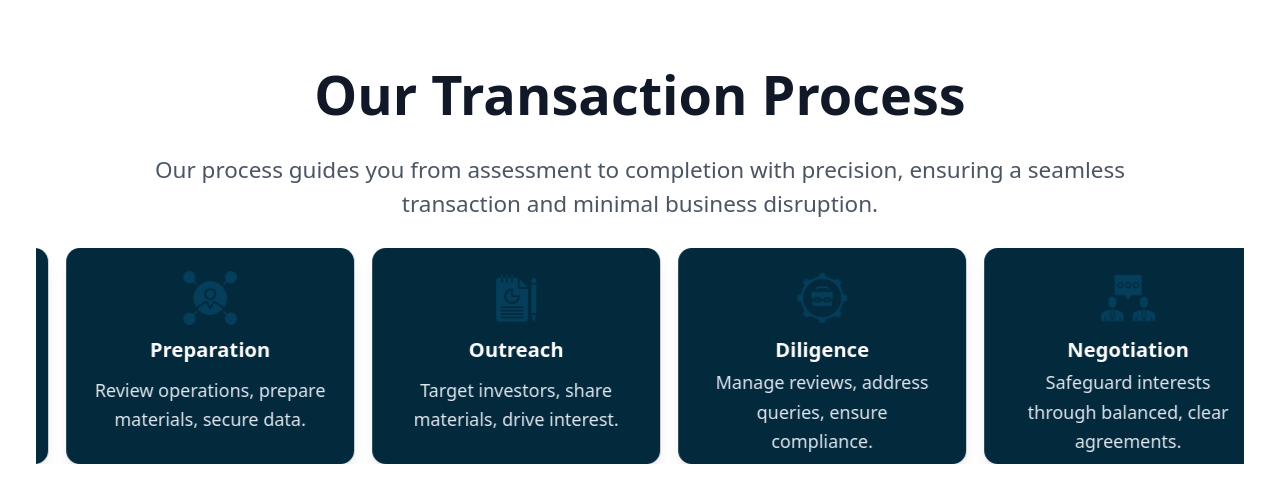
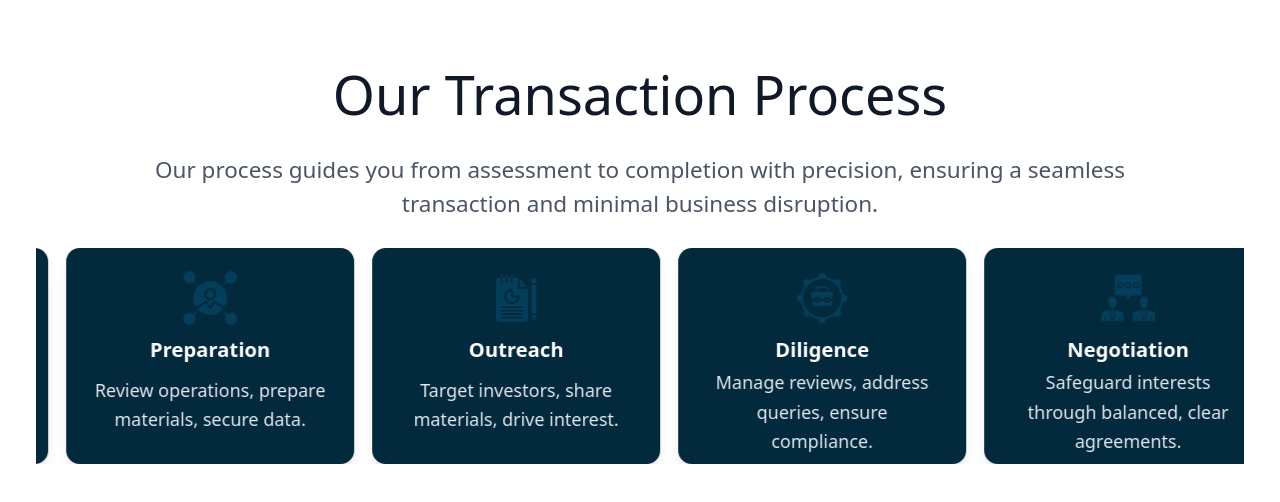
Before and after one commit to arpitnexuses/intellectus-component1, a Next.js app: page / in a window 1280 px wide. Shown: the top 502 px of the page. Built offline with nearby package versions, Linux system fonts and the light colour scheme.

Commit message:
feat: adjust header font weight to medium

```diff
--- a/components/transaction-process.tsx
+++ b/components/transaction-process.tsx
@@ -48,7 +48,7 @@ export default function TransactionProcess() {
     <section className="py-12 px-8 bg-white">
       <div className="max-w-7xl mx-auto">
         <div className="mb-6 text-center">
-          <h1 className="text-4xl font-bold text-gray-900 mb-4">Our Transaction Process</h1>
+          <h1 className="text-4xl font-medium text-gray-900 mb-4">Our Transaction Process</h1>
           <p className="text-lg text-gray-600 max-w-4xl mx-auto">
             Our process guides you from assessment to completion with precision, ensuring a seamless transaction and
             minimal business disruption.
```
